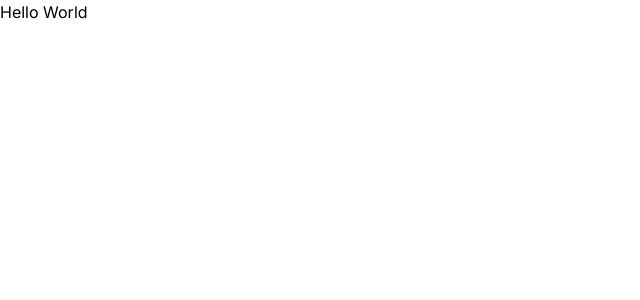
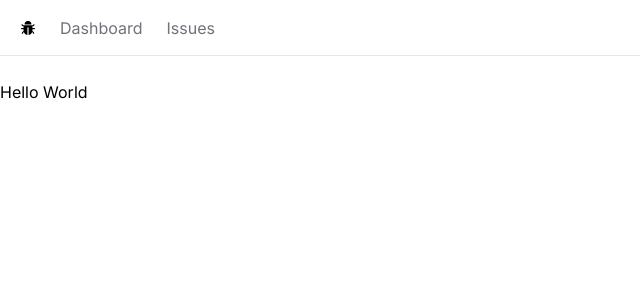
Before and after one commit to Owhab/issue-tracker, a Next.js app: page / in a window 1280 px wide. Shown: the top 300 px of the page, without its empty margins (0-640 px from the left). Built offline with nearby package versions, Linux system fonts and the light colour scheme.

Commit message:
added navbar

```diff
--- /dev/null
+++ b/app/Navbar.tsx
@@ -0,0 +1,31 @@
+import Link from "next/link";
+import React from "react";
+import { AiFillBug } from "react-icons/ai";
+
+export const Navbar = () => {
+  return (
+    <nav className="flex space-x-6 mb-6 border-b h-14 items-center px-5">
+      <Link href="/">
+        <AiFillBug />
+      </Link>
+      <ul className="flex space-x-6">
+        <li>
+          <Link
+            className="text-zinc-500 hover:text-zinc-800 transition-colors"
+            href="/"
+          >
+            Dashboard
+          </Link>
+        </li>
+        <li>
+          <Link
+            className="text-zinc-500 hover:text-zinc-800 transition-colors"
+            href="/issues"
+          >
+            Issues
+          </Link>
+        </li>
+      </ul>
+    </nav>
+  );
+};
--- a/app/layout.tsx
+++ b/app/layout.tsx
@@ -1,22 +1,26 @@
-import './globals.css'
-import type { Metadata } from 'next'
-import { Inter } from 'next/font/google'
+import "./globals.css";
+import type { Metadata } from "next";
+import { Inter } from "next/font/google";
+import { Navbar } from "./Navbar";
 
-const inter = Inter({ subsets: ['latin'] })
+const inter = Inter({ subsets: ["latin"] });
 
 export const metadata: Metadata = {
-  title: 'Create Next App',
-  description: 'Generated by create next app',
-}
+  title: "Create Next App",
+  description: "Generated by create next app",
+};
 
 export default function RootLayout({
   children,
 }: {
-  children: React.ReactNode
+  children: React.ReactNode;
 }) {
   return (
     <html lang="en">
-      <body className={inter.className}>{children}</body>
+      <body className={inter.className}>
+        <Navbar />
+        <main>{children}</main>
+      </body>
     </html>
-  )
+  );
 }
--- a/app/page.tsx
+++ b/app/page.tsx
@@ -2,8 +2,8 @@
 
 export default function Home() {
   return (
-    <main>
+    <div>
       <h1>Hello World</h1>
-    </main>
+    </div>
   );
 }
--- a/package.json
+++ b/package.json
@@ -19,6 +19,7 @@
     "postcss": "8.4.31",
     "react": "18.2.0",
     "react-dom": "18.2.0",
+    "react-icons": "^4.11.0",
     "tailwindcss": "3.3.5",
     "typescript": "5.2.2"
   }
```
Also changed, not shown: 1 other file (tests, documents, lock files or other folders).
